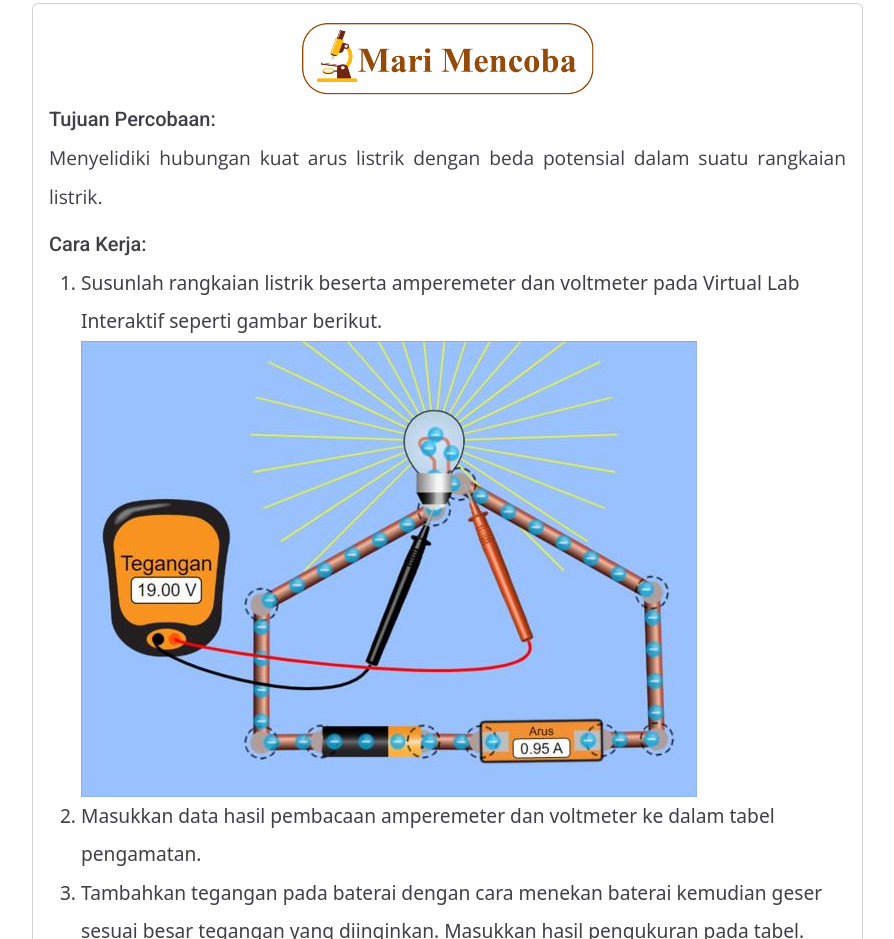
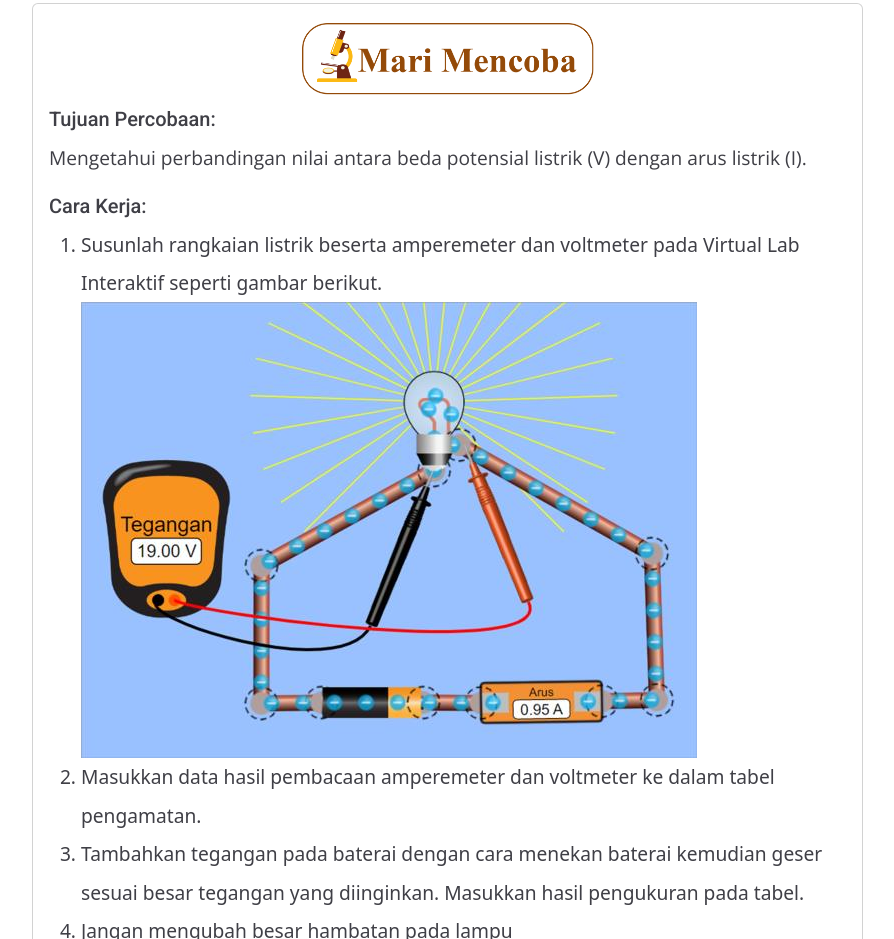
Before and after one commit to Project-Rahasia/listrik-dinamis, a plain HTML site: page pages/course-1/2/index.html in a window 1280 px wide. Shown: the part 940-1879 px from the top of the page, without its empty margins (50-944 px from the left). Drawn offline with nearby package versions, Linux system fonts and the light colour scheme.

Commit message:
fix materi-1

```diff
--- a/pages/course-1/2/index.html
+++ b/pages/course-1/2/index.html
@@ -86,8 +86,7 @@
 
                 <h5>Tujuan Percobaan:</h5>
                 <p>
-                  Menyelidiki hubungan kuat arus listrik dengan beda potensial
-                  dalam suatu rangkaian listrik.
+                  Mengetahui perbandingan nilai antara beda potensial listrik (V) dengan arus listrik (I).
                 </p>
                 <h5>Cara Kerja:</h5>
                 <div class="course">
```
